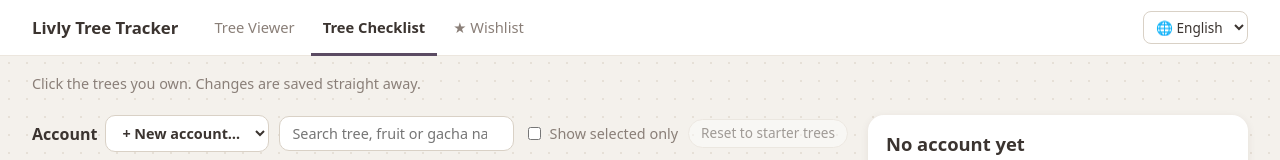
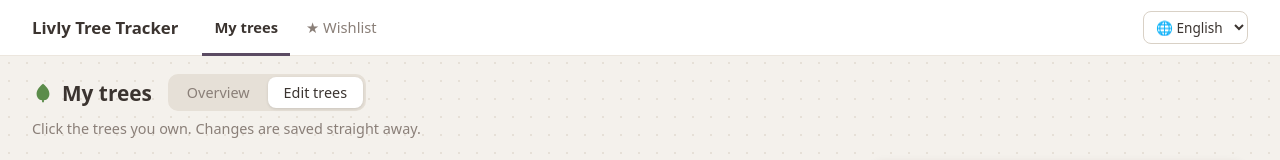
Before and after one commit to haze111nuts/livly-tree-tracker, a plain HTML site: page tree-checklist.html in a window 1280 px wide. Shown: the top 160 px of the page. Drawn offline with Linux system fonts and the light colour scheme.

Commit message:
structure adjustment

```diff
--- a/css/style.css
+++ b/css/style.css
@@ -57,7 +57,20 @@ body {
 }
 
 /* ===== Page header (under the top bar) ===== */
-.page-header { padding: 18px 32px 6px; }
+/* Section header: icon + title + Overview/Edit (or My wishlist/Find) switch */
+.section-header { display: flex; flex-wrap: wrap; align-items: center; gap: 16px; padding: 18px 32px 0; }
+.section-header h1 { margin: 0; font-size: 1.3rem; display: flex; align-items: center; gap: 8px; }
+.section-icon { display: inline-flex; }
+.section-icon svg { width: 22px; height: 22px; }
+.section-trees svg { fill: #5b8c4a; }
+.section-wishlist svg { fill: #f2b51b; }
+.segmented.section-switch a, .segmented.section-switch button { padding: 6px 16px; font-size: 0.9rem; }
+@media (max-width: 640px) {
+  .section-header { padding: 14px 14px 0; }
+  body .page-header { padding-left: 14px; padding-right: 14px; }
+}
+
+.page-header { padding: 8px 32px 6px; }
 .page-meta { margin: 0 0 8px; color: var(--muted); font-size: 0.9rem; }
 #stats { font-size: 0.85rem; }
 .page-toolbar {
@@ -91,13 +104,13 @@ body {
 
 /* Segmented buttons (View switch) */
 .segmented { display: inline-flex; gap: 2px; background: #e6e0d7; border-radius: 10px; padding: 3px; }
-.segmented button {
-  display: inline-flex; align-items: center; gap: 6px;
+.segmented button, .segmented a {
+  display: inline-flex; align-items: center; gap: 6px; text-decoration: none;
   border: 0; background: transparent; color: var(--muted); cursor: pointer;
   font: inherit; font-size: 0.84rem; padding: 5px 11px; border-radius: 8px;
 }
-.segmented button:hover { color: var(--text); }
-.segmented button.active { background: var(--card); color: var(--text); box-shadow: 0 1px 3px rgba(0,0,0,.12); }
+.segmented button:hover, .segmented a:hover { color: var(--text); }
+.segmented button.active, .segmented a.active { background: var(--card); color: var(--text); box-shadow: 0 1px 3px rgba(0,0,0,.12); }
 .segmented svg { width: 16px; height: 16px; flex: none; fill: currentColor; }
 @media (max-width: 640px) {
   .segmented button span { display: none; }   /* icons only on small screens */
@@ -435,10 +448,6 @@ a { color: inherit; }
   display: inline-block; margin-left: 6px; padding: 1px 7px; border-radius: 999px;
   font-size: 0.64rem; color: #fff; background: var(--ring); vertical-align: 1px;
 }
-.lt-main {
-  display: inline-block; margin-left: 4px; padding: 0 6px; border-radius: 999px;
-  border: 1px solid #d9d1c6; font-size: 0.64rem; color: var(--muted);
-}
 .lt-status { margin-left: 6px; font-size: 0.64rem; white-space: nowrap; }
 .lt-status.ok { color: #4f8a5e; }
 .lt-status.no { color: #b0695c; }
--- a/scripts/i18n.js
+++ b/scripts/i18n.js
@@ -10,8 +10,7 @@ window.LIVLY_I18N = {
     languageLabel: "言語",
     appName: "リヴリー 木の管理帳",
     pageTitle: "リヴリー 木の管理帳",
-    subtitle: "全アカウントの木",
-    stats: (livlies, trees) => `・リヴリー${livlies}種／木${trees}種を収録`,
+    stats: (livlies, trees) => `リヴリー${livlies}種／木${trees}種を収録`,
     treeCount: (n) => `${n}本`,
     potion: {
       neobelmin: "ネオベルミン",
@@ -21,7 +20,6 @@ window.LIVLY_I18N = {
     },
     baseNeobelmin: (name) => `${name}のネオベルミン`,
     tipTitle: (n) => `この実で作れるリヴリー（ほか${n}種）`,
-    mainTag: "メイン",
     canMake: "✓ 作れる",
     missingTrees: "木が足りない",
     keyThisAccount: "このアカウントの木",
@@ -40,9 +38,10 @@ window.LIVLY_I18N = {
     views: { large: "大きく", compact: "標準", tiles: "小さく", columns: "横並び" },
 
     // Navigation
-    navViewer: "木の一覧",
-    navPicker: "木のチェックリスト",
+    navMyTrees: "持っている木",
     navWishlist: "★ ほしい木",
+    tabOverview: "一覧",
+    tabEdit: "木を編集",
 
     // Wishlist page
     wishTitle: "ほしい木リスト",
@@ -51,7 +50,7 @@ window.LIVLY_I18N = {
     wishKeyNeed: "あと1本、別の木が必要",
     wishSummary: (wished, owned) => `★ ${wished}本 ・ 所持 ${owned}本`,
     wishEmpty: "まだありません。「木をさがす」から追加できます。",
-    wishNoAccounts: "アカウントがまだありません。まず木の一覧でアカウントを追加してください。",
+    wishNoAccounts: "アカウントがまだありません。まず「持っている木」でアカウントを追加してください。",
     readyToMake: (n) => `すぐ作れる ${n}種`,
     gotIt: "✓ 手に入れた",
     gotItHint: "持っている木に移動します",
@@ -81,7 +80,7 @@ window.LIVLY_I18N = {
     renameAccount: "名前を変更",
     deleteAccount: "削除",
     emptyTitle: "木の記録をはじめましょう",
-    emptyText: "まずアカウントを追加して、木のチェックリストで持っている木を選んでください。",
+    emptyText: "まずアカウントを追加して、「木を編集」で持っている木を選んでください。",
     importFile: "ファイルから読み込む",
     emptyNote: "データはこのブラウザの中だけに保存されます。バックアップや別の端末への移動には、ページ下の「バックアップを書き出す」を使ってください。",
     noStorage: "このブラウザではデータを保存できません（プライベートブラウズなど）。通常のウィンドウで開いてください。",
@@ -104,7 +103,6 @@ window.LIVLY_I18N = {
     ok: "OK",
 
     // Tree Checklist
-    pickerTitle: "木のチェックリスト",
     pickerIntro: "持っている木をクリックして選んでください。選んだ内容はすぐに保存されます。",
     accountLabel: "アカウント",
     newAccountOption: "＋ 新しいアカウント…",
@@ -128,8 +126,7 @@ window.LIVLY_I18N = {
     languageLabel: "Language",
     appName: "Livly Tree Tracker",
     pageTitle: "Livly Tree Tracker",
-    subtitle: "My trees across all accounts",
-    stats: (livlies, trees) => `· ${livlies} Livlies · ${trees} trees loaded`,
+    stats: (livlies, trees) => `${livlies} Livlies · ${trees} trees loaded`,
     treeCount: (n) => `${n} ${n === 1 ? "tree" : "trees"}`,
     potion: {
       neobelmin: "Neobelmin",
@@ -139,7 +136,6 @@ window.LIVLY_I18N = {
     },
     baseNeobelmin: (name) => `${name} Neobelmin`,
     tipTitle: (n) => `Livlies that use this fruit (+${n})`,
-    mainTag: "Main",
     canMake: "✓ Can make",
     missingTrees: "Missing trees",
     keyThisAccount: "This account",
@@ -158,9 +154,10 @@ window.LIVLY_I18N = {
     views: { large: "Large cards", compact: "Compact", tiles: "Tiles", columns: "Side by side" },
 
     // Navigation
-    navViewer: "Tree Viewer",
-    navPicker: "Tree Checklist",
+    navMyTrees: "My trees",
     navWishlist: "★ Wishlist",
+    tabOverview: "Overview",
+    tabEdit: "Edit trees",
 
     // Wishlist page
     wishTitle: "Wishlist",
@@ -169,7 +166,7 @@ window.LIVLY_I18N = {
     wishKeyNeed: "still needs 1 more tree",
     wishSummary: (wished, owned) => `★ ${wished} wished · ${owned} owned`,
     wishEmpty: "Nothing yet. Add trees from Find trees.",
-    wishNoAccounts: "No accounts yet. Add one on the Tree Viewer first.",
+    wishNoAccounts: "No accounts yet. Add one under My trees first.",
     readyToMake: (n) => `${n} ready to make`,
     gotIt: "✓ Got it",
     gotItHint: "Move this tree to the account's owned trees",
@@ -199,7 +196,7 @@ window.LIVLY_I18N = {
     renameAccount: "Rename",
     deleteAccount: "Delete",
     emptyTitle: "Start tracking your trees",
-    emptyText: "Add your first account, then tick the trees you own on the Tree Checklist.",
+    emptyText: "Add your first account, then tick the trees you own under Edit trees.",
     importFile: "Import file",
     emptyNote: "Your data is saved in this browser only. Use \"Export backup\" at the bottom of the page to back it up or move it to another device.",
     noStorage: "This browser can't save data (for example in a private window). Please open the page in a normal window.",
@@ -222,7 +219,6 @@ window.LIVLY_I18N = {
     ok: "OK",
 
     // Tree Checklist
-    pickerTitle: "Tree Checklist",
     pickerIntro: "Click the trees you own. Changes are saved straight away.",
     accountLabel: "Account",
     newAccountOption: "+ New account…",
--- a/scripts/nav.js
+++ b/scripts/nav.js
@@ -1,15 +1,23 @@
 /* =========================================================
- * Shared top navigation bar (used by both pages):
- *   [App name]  [Tree Viewer] [Tree Checklist]  ......  [🌐 Language ▾]
+ * Shared page chrome (used by every page):
+ *  - Top bar:   [App name]  [My trees] [★ Wishlist]  ......  [🌐 Language ▾]
+ *  - Section header under it: icon + title + a two-way switch
+ *      My trees  : Overview (index.html) | Edit trees (tree-checklist.html)
+ *      Wishlist  : My wishlist | Find trees (tabs inside wishlist.html)
  * Also holds the small size icons used by the View switch.
  * ========================================================= */
 
 window.LivlyNav = (function () {
-  const PAGES = [
-    { id: "viewer", href: "index.html", label: (t) => t.navViewer },
-    { id: "picker", href: "tree-checklist.html", label: (t) => t.navPicker },
-    { id: "wishlist", href: "wishlist.html", label: (t) => t.navWishlist },
+  // Top-bar sections, and which pages belong to each
+  const SECTIONS = [
+    { id: "trees", href: "index.html", label: (t) => t.navMyTrees, pages: ["viewer", "picker"] },
+    { id: "wishlist", href: "wishlist.html", label: (t) => t.navWishlist, pages: ["wishlist"] },
   ];
+
+  const ICONS = {
+    trees: '<svg viewBox="0 0 24 24" aria-hidden="true"><path d="M12 2C7 6 5 9.5 5 13a7 7 0 0 0 6 6.9V22h2v-2.1A7 7 0 0 0 19 13c0-3.5-2-7-7-11z"/></svg>',
+    wishlist: '<svg viewBox="0 0 24 24" aria-hidden="true"><path d="M12 2.5l2.9 6.1 6.6.8-4.9 4.6 1.3 6.6L12 17.3l-5.9 3.3 1.3-6.6-4.9-4.6 6.6-.8z"/></svg>',
+  };
 
   // Icons for the View switch, from biggest cards to smallest
   const VIEW_ICONS = {
@@ -36,11 +44,11 @@ window.LivlyNav = (function () {
 
     const tabs = document.createElement("div");
     tabs.className = "nav-tabs";
-    for (const page of PAGES) {
+    for (const section of SECTIONS) {
       const a = document.createElement("a");
-      a.href = page.href;
-      a.textContent = page.label(t);
-      if (page.id === activePage) {
+      a.href = section.href;
+      a.textContent = section.label(t);
+      if (section.pages.includes(activePage)) {
         a.className = "active";
         a.setAttribute("aria-current", "page");
       }
@@ -65,5 +73,41 @@ window.LivlyNav = (function () {
     nav.replaceChildren(brand, tabs, spacer, select);
   }
 
-  return { render, VIEW_ICONS };
+  /**
+   * Fills a <header class="section-header"> with the section's icon, title and switch.
+   *   section: "trees" | "wishlist"
+   *   tabs: [{ label, href } or { label, onclick }, ...] with active: true on the current one
+   */
+  function header(container, section, title, tabs) {
+    const h1 = document.createElement("h1");
+    const icon = document.createElement("span");
+    icon.className = `section-icon section-${section}`;
+    icon.innerHTML = ICONS[section];
+    h1.append(icon, document.createTextNode(title));
+
+    const sw = document.createElement("div");
+    sw.className = "segmented section-switch";
+    for (const tab of tabs) {
+      const item = document.createElement(tab.href ? "a" : "button");
+      if (tab.href) item.href = tab.href; else { item.type = "button"; item.addEventListener("click", tab.onclick); }
+      item.textContent = tab.label;
+      if (tab.active) {
+        item.className = "active";
+        item.setAttribute("aria-current", "page");
+      }
+      sw.append(item);
+    }
+    container.replaceChildren(h1, sw);
+  }
+
+  /** The My trees switch: Overview | Edit trees. extraQuery keeps e.g. ?account=… on the edit link. */
+  function treesHeader(container, lang, active, editHref = "tree-checklist.html") {
+    const t = window.LIVLY_I18N[lang];
+    header(container, "trees", t.navMyTrees, [
+      { label: t.tabOverview, href: "index.html", active: active === "viewer" },
+      { label: t.tabEdit, href: editHref, active: active === "picker" },
+    ]);
+  }
+
+  return { render, header, treesHeader, VIEW_ICONS };
 })();
--- a/scripts/tree-checklist.js
+++ b/scripts/tree-checklist.js
@@ -1,8 +1,8 @@
 /* =========================================================
- * Tree Checklist (tree-checklist.html)
+ * My trees → Edit trees (tree-checklist.html)
  * Pick an account at the top, then click the trees it owns.
  * Every click is saved straight away to the accounts kept in this
- * browser (scripts/store.js), so the Tree Viewer shows it too.
+ * browser (scripts/store.js), so the Overview shows it too.
  * No server needed.
  * ========================================================= */
 
@@ -221,11 +221,12 @@ function renderPanel(full = true) {
 function renderText() {
   const t = ui();
   document.documentElement.lang = lang;
-  document.title = `${t.pickerTitle} · ${t.appName}`;
+  document.title = `${t.tabEdit} · ${t.appName}`;
   LivlyNav.render("picker", lang, (code) => {
     lang = code; store(LANG_STORAGE_KEY, code);
     renderAll();
   });
+  LivlyNav.treesHeader($("section-header"), lang, "picker", location.pathname.split("/").pop() + location.search);
   $("intro").textContent = t.pickerIntro;
   $("account-label").textContent = t.accountLabel;
   $("search").placeholder = t.search;
--- a/tree-checklist.html
+++ b/tree-checklist.html
@@ -4,7 +4,7 @@
   <meta charset="UTF-8">
   <meta name="viewport" content="width=device-width, initial-scale=1.0">
   <meta http-equiv="Cache-Control" content="no-cache, no-store, must-revalidate">
-  <title>Tree Checklist · Livly Tree Tracker</title>
+  <title>Edit trees · Livly Tree Tracker</title>
   <script>
     // Fresh ?v= each load so the browser never shows an old saved copy.
     window.LIVLY_BUILD = Date.now();
@@ -15,6 +15,9 @@
 <body>
   <!-- Top bar: app name, page tabs, language (filled in by scripts/nav.js) -->
   <nav id="site-nav" class="site-nav"></nav>
+
+  <!-- "My trees" title + Overview / Edit trees switch (filled in by scripts/nav.js) -->
+  <header id="section-header" class="section-header"></header>
 
   <header class="page-header">
     <p class="page-meta" id="intro"></p>
```
Also changed, not shown: css/wishlist.css (+1 -9 lines), index.html (+4 -1 lines), scripts/app.js (+3 -5 lines), scripts/wishlist.js (+6 -8 lines), wishlist.html (+2 -4 lines), 1 other file.
